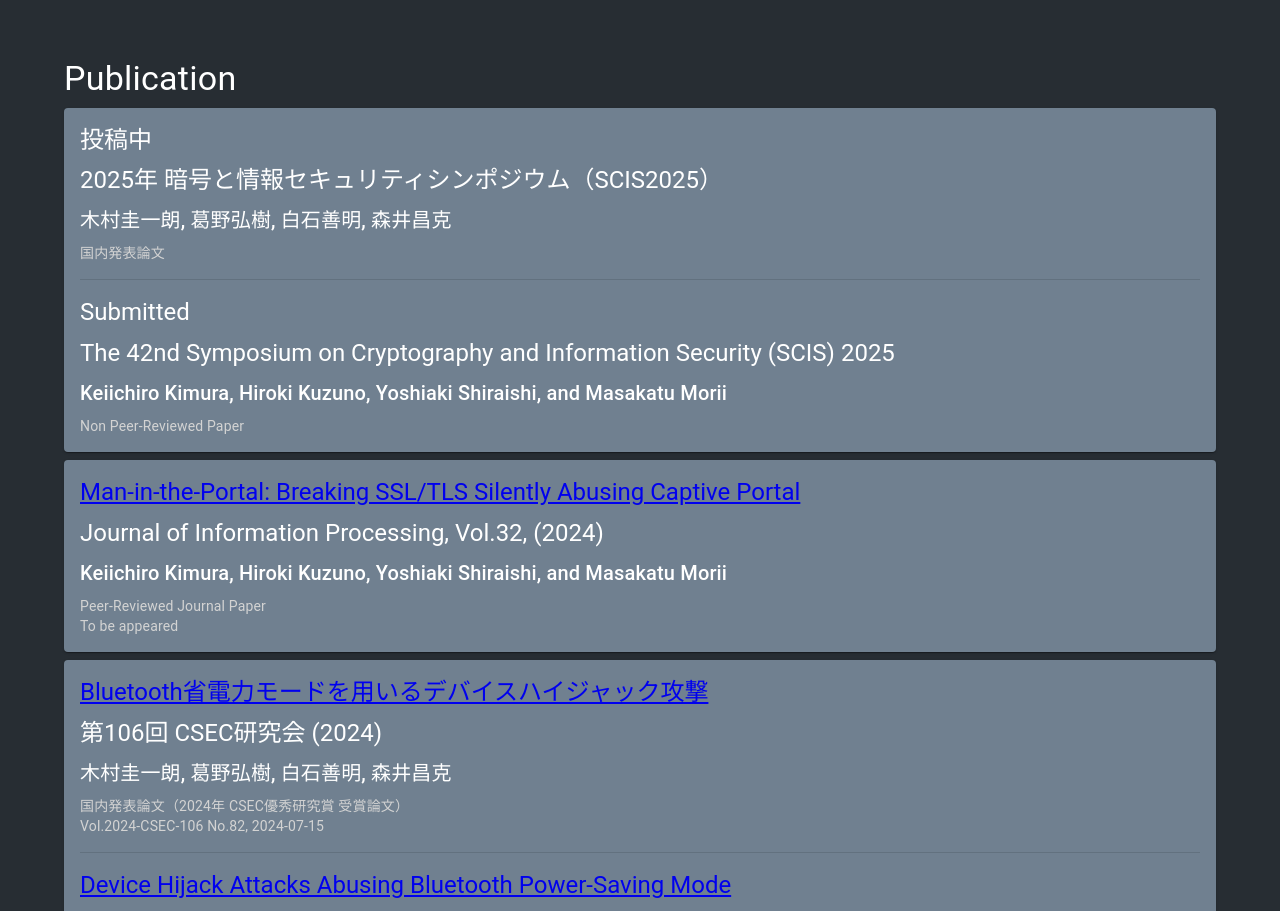
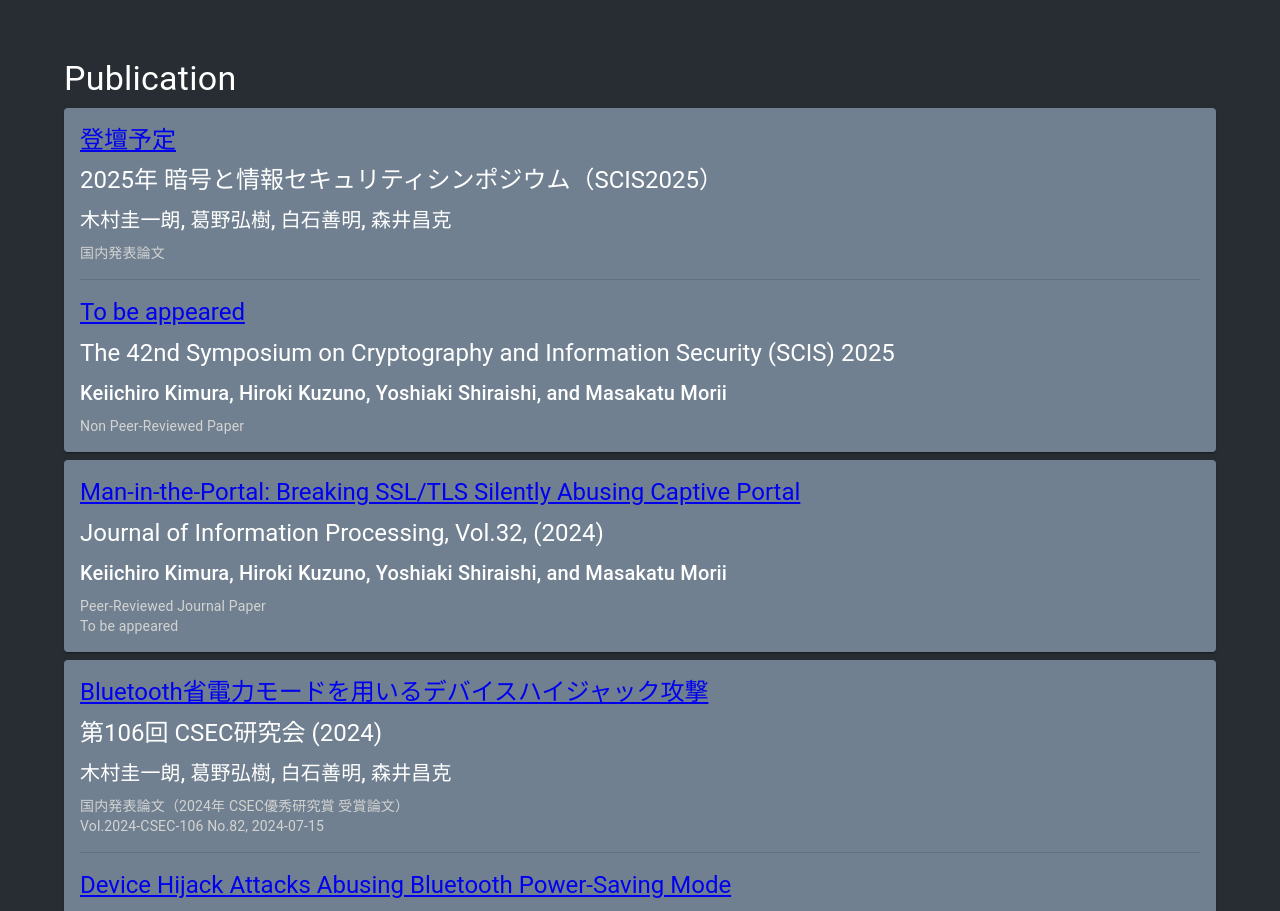
Before and after one commit to trapedev/trapedev.github.io, a React (Create React App) app in the folder app/: page / in a window 1280 px wide. Shown: the part 4000-4911 px from the top of the page. Built offline with nearby package versions, Linux system fonts and the light colour scheme.

Commit message:
commit all changes

```diff
--- a/app/src/pages/publ/SCIS2025.tsx
+++ b/app/src/pages/publ/SCIS2025.tsx
@@ -10,16 +10,16 @@ const SCIS2025 = () => {
   return (
     <SingleCardItem>
       <Title
-        title={"投稿中"}
-        // hyperLink=""
+        title={"登壇予定"}
+        hyperLink="https://www.iwsec.org/scis/2025/program.html#4F1"
       />
       <Title title={"2025年 暗号と情報セキュリティシンポジウム（SCIS2025）"} />
       <SubTitle title={"木村圭一朗, 葛野弘樹, 白石善明, 森井昌克"} />
       <SecondaryText text="国内発表論文" />
       <Divider sx={{ mt: 2, mb: 2 }} />
       <Title
-        title={"Submitted"}
-        // hyperLink=""
+        title={"To be appeared"}
+        hyperLink="https://www.iwsec.org/scis/2025/program.html#4F1"
       />
       <Title
         title={
```
Also changed, not shown: 7 other files (tests, documents, lock files or other folders).
